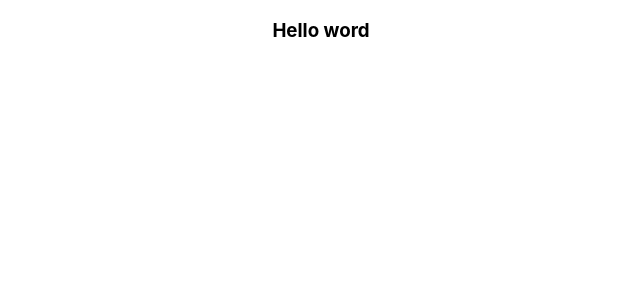
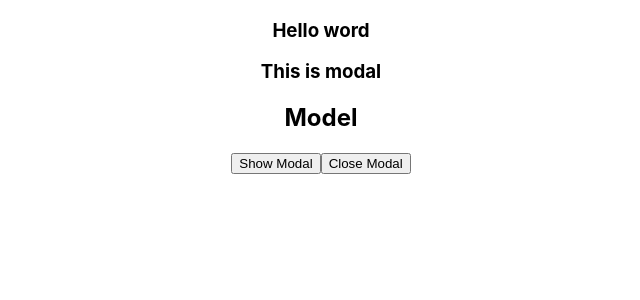
Before and after one commit to phuchung00/hungmodel, a React (Create React App) app: page / in a window 1280 px wide. Shown: the top 300 px of the page, without its empty margins (319-959 px from the left). Built offline with nearby package versions, Linux system fonts and the light colour scheme.

Commit message:
create modal

```diff
--- a/src/App.js
+++ b/src/App.js
@@ -1,11 +1,14 @@
 import React, { Component } from 'react';
 import './App.css';
+import Modal from './Components'
 
 class App extends Component {
   render() {
     return (
       <div className="App">
         <h3>Hello word</h3>
+        <h3>This is modal</h3>
+        <Modal/>
       </div>
     );
   }
--- /dev/null
+++ b/src/Components/Modals.js
@@ -0,0 +1,43 @@
+import React, { Component } from 'react'
+import style from './Styles.css'
+
+export default class Modals extends Component {
+  constructor(props, context) {
+    super(props, context);
+    this.handleOpen = this.handleOpen.bind(this)
+    this.handleClose = this.handleClose.bind(this)
+
+    this.state = {
+      open: false,
+    };
+  }
+  handleClose() {
+    this.setState({
+      open: false
+    });
+  }
+  handleOpen() {
+    this.setState({
+      open: true,
+    });
+  }
+  render() {
+    let className = "modal ";
+    const open = this.state.open;
+    if (open) {
+      className += 'open';
+    } else {
+      className += 'close';
+    }
+    return (
+      <div>
+        <h2>Model</h2>
+        <button id="myBtn" onClick={this.handleOpen} >Show Modal</button>
+        <button id="myBtn" onClick={this.handleClose} >Close Modal</button>
+        <div id="myModal" className={className}>
+          <h2>Hi!</h2>
+        </div>
+      </div>
+    );
+  }
+}
--- /dev/null
+++ b/src/Components/Styles.css
@@ -0,0 +1,11 @@
+.modal {
+  background-color: rgba(0,0,0,0.4);
+}
+
+.modal.open {
+  display: block;
+}
+
+.modal.close {
+  display: none;
+}
--- /dev/null
+++ b/src/Components/index.js
@@ -0,0 +1,12 @@
+import React, { Component } from 'react'
+import Modal from './Modals';
+
+export default class index extends Component {
+  render() {
+    return (
+      <div>
+        <Modal/>
+      </div>
+    )
+  }
+}
```
Also changed, not shown: 1 other file (tests, documents, lock files or other folders).
